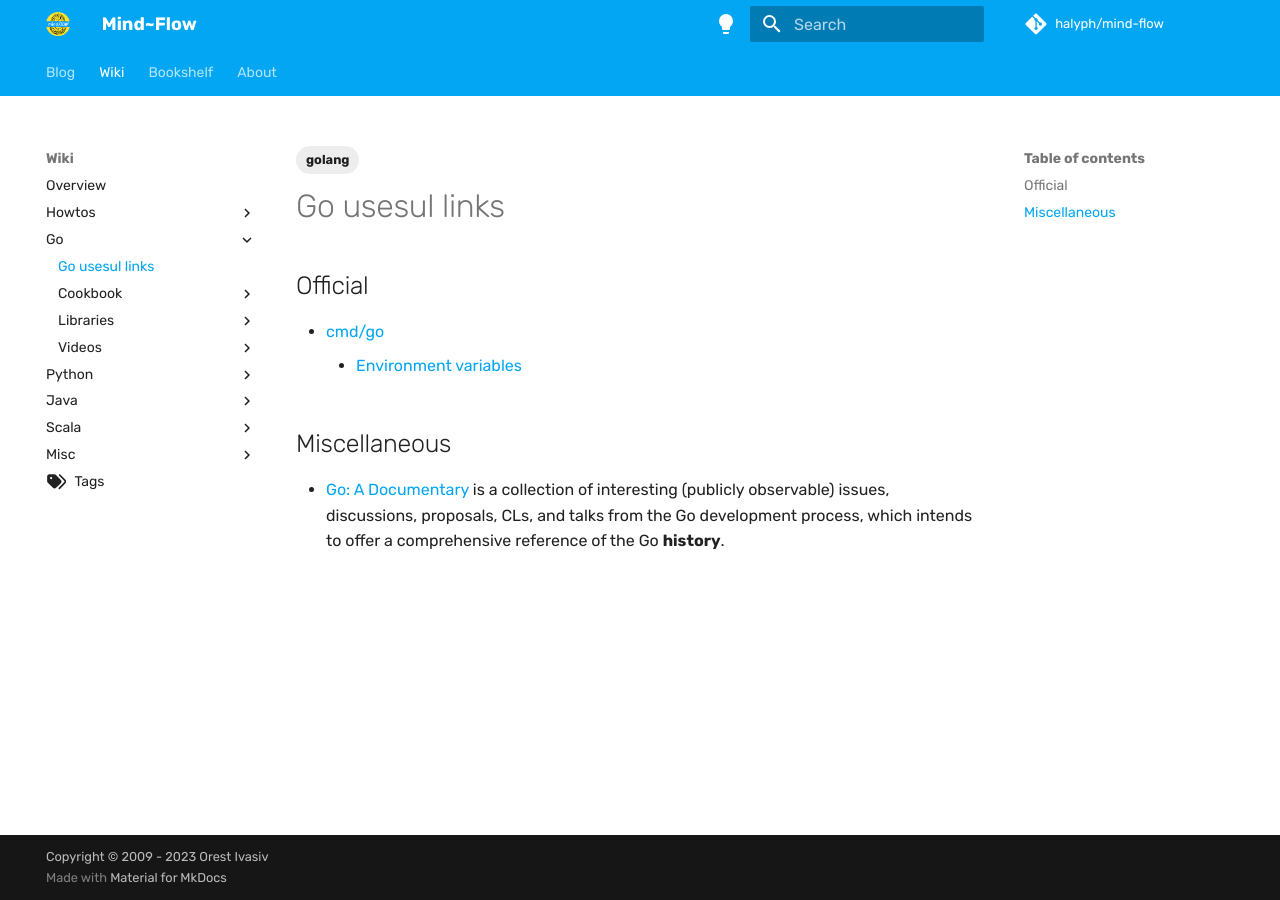
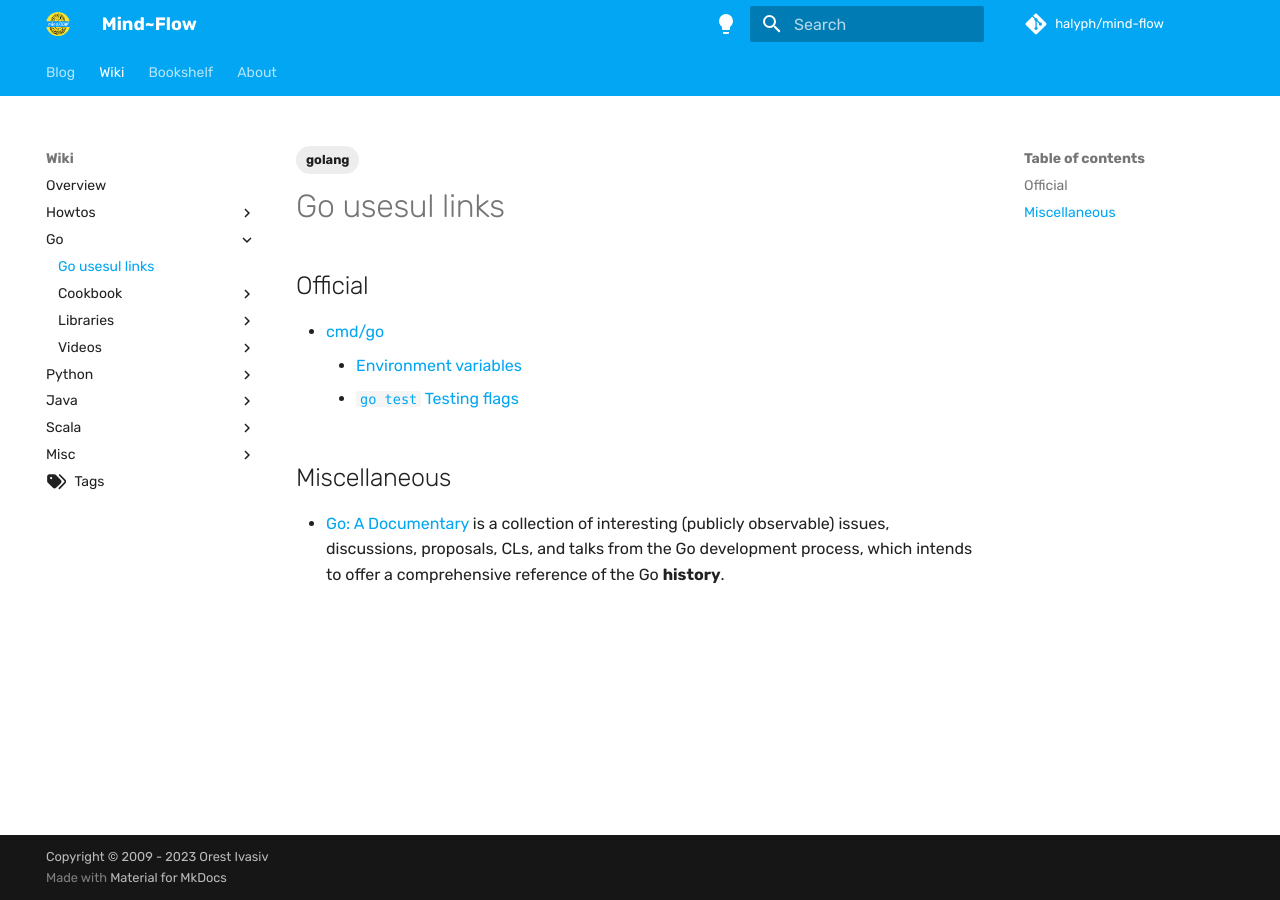
Before and after one commit to halyph/mind-flow, an MkDocs documentation site: the page built from docs/wiki/Lang-Go/index.md, in a window 1280 px wide. Built offline with MkDocs 1.6.1 and Material for MkDocs 9.7.7, drawn with Linux system fonts in a browser that asks for light colours; some web fonts are replaced; comment, search, counter and statistics services are not loaded.

Commit message:
upd go index.md

```diff
--- a/docs/wiki/Lang-Go/index.md
+++ b/docs/wiki/Lang-Go/index.md
@@ -9,6 +9,7 @@ tags:
 
 - [cmd/go](https://pkg.go.dev/cmd/go)
   - [Environment variables](https://pkg.go.dev/cmd/go#hdr-Environment_variables)
+  - [`go test` Testing flags](https://pkg.go.dev/cmd/go#hdr-Testing_flags)
 
 ## Miscellaneous
 
```
